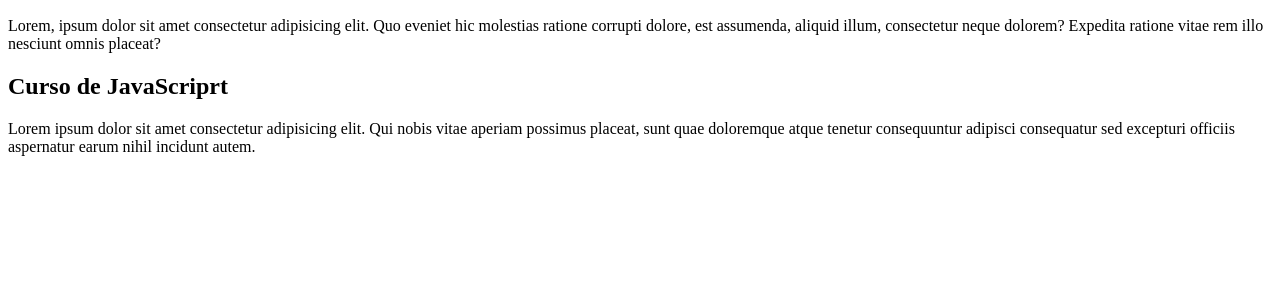
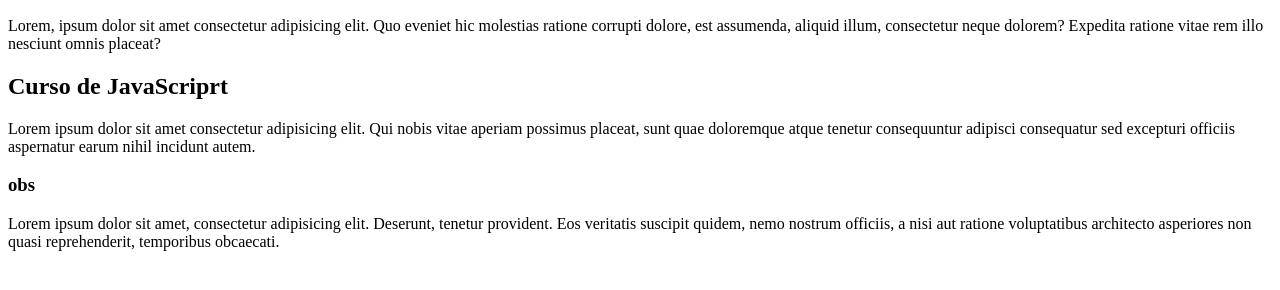
Before and after one commit to leaogama/projeto-site, a plain HTML site: page index.html in a window 1280 px wide. Shown: the part 110-400 px from the top of the page. Drawn offline with Linux system fonts and the light colour scheme.

Commit message:
criei parag 3

```diff
--- a/index.html
+++ b/index.html
@@ -22,6 +22,10 @@
             <p>
                 Lorem ipsum dolor sit amet consectetur adipisicing elit. Qui nobis vitae aperiam possimus placeat, sunt quae doloremque atque tenetur consequuntur adipisci consequatur sed excepturi officiis aspernatur earum nihil incidunt autem.
             </p>
+<h3 id="x1">obs</h3>
+            <p>
+                Lorem ipsum dolor sit amet, consectetur adipisicing elit. Deserunt, tenetur provident. Eos veritatis suscipit quidem, nemo nostrum officiis, a nisi aut ratione voluptatibus architecto asperiores non quasi reprehenderit, temporibus obcaecati.
+            </p>
         </article>
     </main>
 </body>
```
